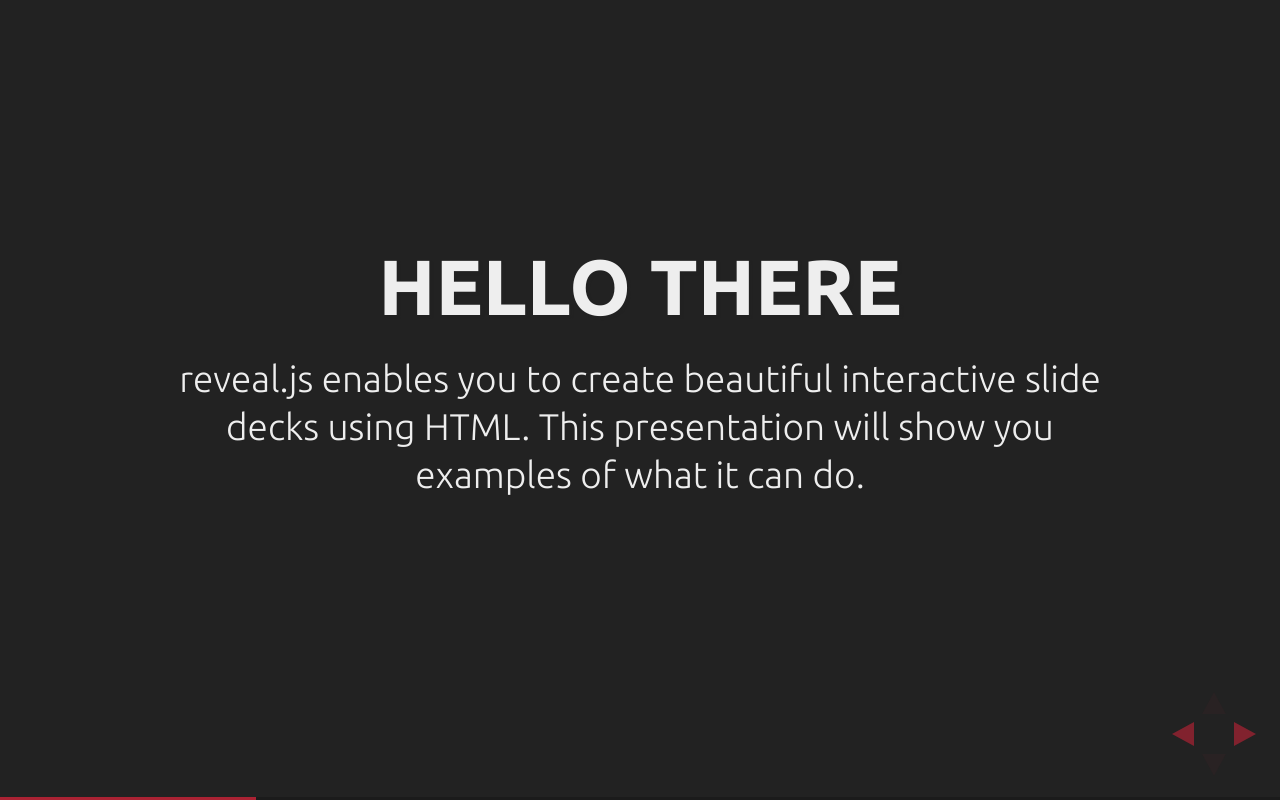
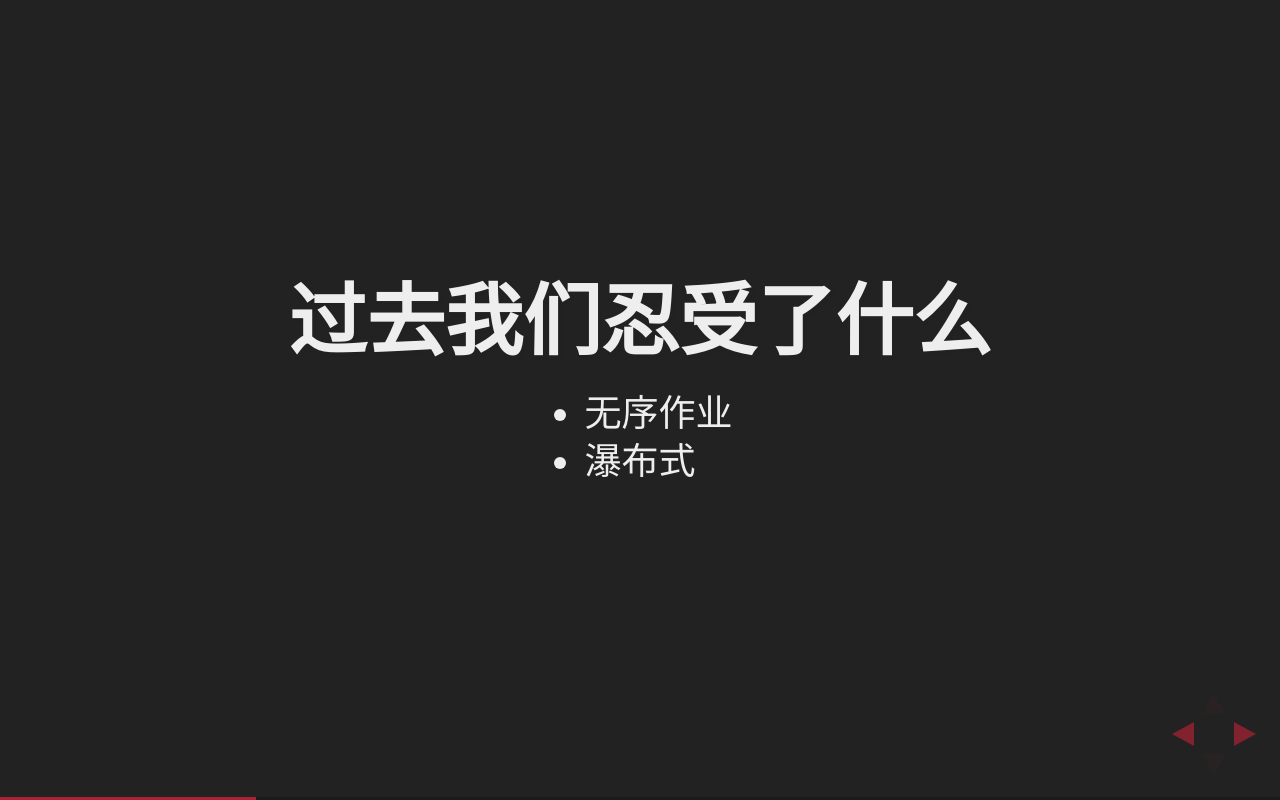
Before and after one commit to leftstick/scrum, a website: page index.html in a window 1280 px wide. Both pictures are taken after a click on the button 1251 px from the left and 734 px from the top of the page. Drawn offline with Linux system fonts and the light colour scheme.

Commit message:
add first secion

```diff
--- a/index.html
+++ b/index.html
@@ -6,8 +6,9 @@
 
 		<title>scrum</title>
 
-		<meta name="description" content="A slides telling what is scrum">
+		<meta name="description" content="A slides telling what scrum is">
 		<meta name="author" content="Howard.Zuo">
+		<link rel='SHORTCUT ICON' href='img/favicon.ico' type='image/x-icon' />
 
 		<meta name="apple-mobile-web-app-capable" content="yes">
 		<meta name="apple-mobile-web-app-status-bar-style" content="black-translucent">
@@ -35,17 +36,18 @@
 			<div class="slides">
 				<section>
 					<h1>scrum</h1>
-					<h3>A slides telling what is scrum</h3>
+					<h3>让我悄悄的告诉你</h3>
 					<p>
 						<small>Created by <a href="https://github.com/Howard.Zuo">Howard.Zuo</a> / <a href="mailto:leftstick@qq.com">@Howard.Zuo</a></small>
 					</p>
 				</section>
 
 				<section>
-					<h2>Hello There</h2>
-					<p>
-						reveal.js enables you to create beautiful interactive slide decks using HTML. This presentation will show you examples of what it can do.
-					</p>
+					<h2>过去我们忍受了什么</h2>
+					<ul>
+						<li>无序作业</li>
+						<li>瀑布式</li>
+					</ul>
 				</section>
 
 				<!-- Example of nested vertical slides -->
```
Also changed, not shown: img/favicon.ico (added).
